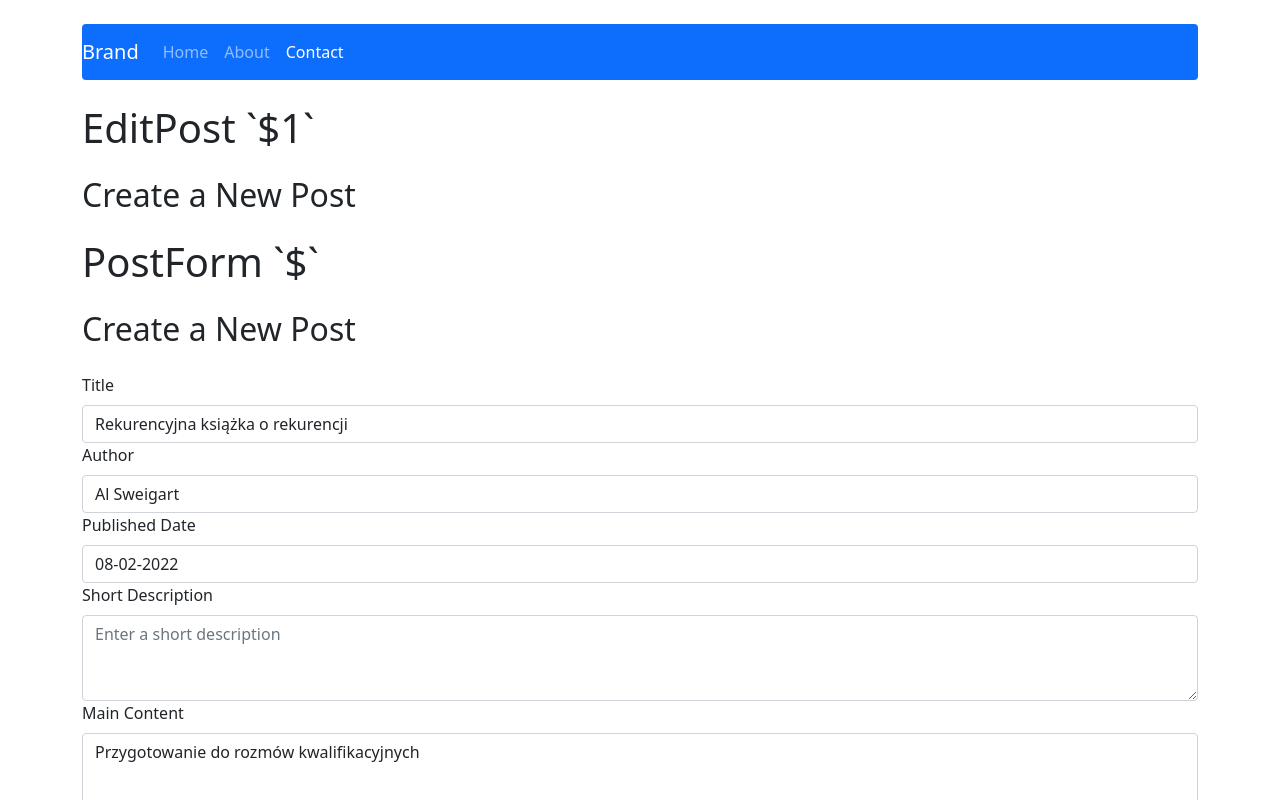
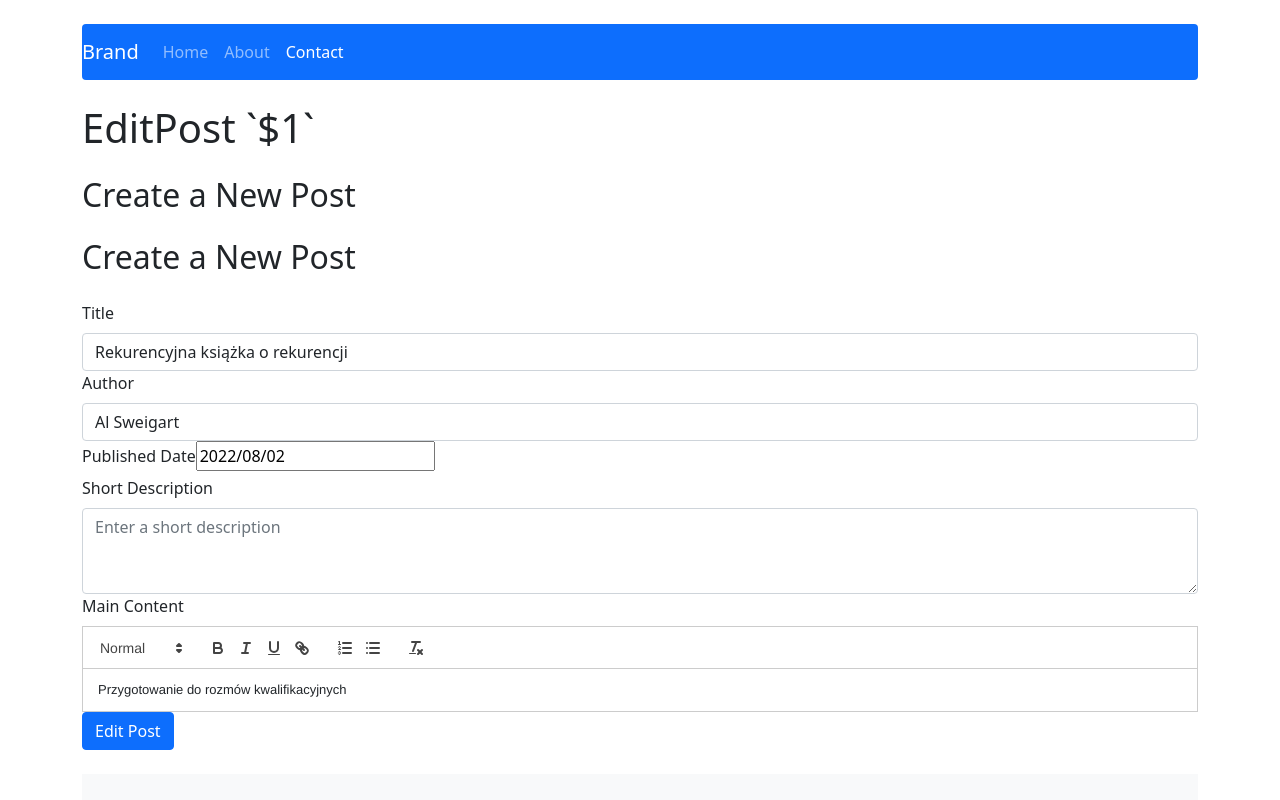
Before and after one commit to dave8git/react-crud-2024, a React (Create React App) app: page /post/edit/1 in a window 1280 px wide. Shown: the top 800 px of the page. Built offline with nearby package versions, Linux system fonts and the light colour scheme.

Commit message:
Add datePicker and ReactQill added

```diff
--- a/package.json
+++ b/package.json
@@ -9,7 +9,9 @@
     "bootstrap": "^5.1.3",
     "react": "^18.3.1",
     "react-bootstrap": "^2.8.0",
+    "react-datepicker": "^7.3.0",
     "react-dom": "^18.3.1",
+    "react-quill": "^2.0.0",
     "react-redux": "^8.1.2",
     "react-router-dom": "^6.15.0",
     "react-scripts": "5.0.1",
--- a/src/components/pages/Post.js
+++ b/src/components/pages/Post.js
@@ -53,7 +53,7 @@ const Post = props => {
 
                     </Row>
                     <Card.Subtitle className="mb-2 text-muted">{post.author} | {post.publishedDate}</Card.Subtitle>
-                    <Card.Text>{post.description}</Card.Text>
+                    <Card.Text dangerouslySetInnerHTML={{ __html: post.content }}>{post.description}</Card.Text>
                 </Card.Body>
             </Card>
         </>
--- a/src/components/pages/PostForm.js
+++ b/src/components/pages/PostForm.js
@@ -2,31 +2,35 @@ import { useParams, Navigate, useNavigate } from 'react-router-dom/dist';
 import { Form, Button } from 'react-bootstrap';
 import { useState } from 'react';
 import { propTypes } from 'react-bootstrap/esm/Image';
+import { format } from 'date-fns';
+import ReactQuill from 'react-quill';
+import DatePicker from 'react-datepicker';
+import 'react-datepicker/dist/react-datepicker.css';
+import 'react-quill/dist/quill.snow.css';
 
 const PostForm = props => {
     console.log(123, props);
-    const { listId } = useParams();
     const [title, setTItle] = useState(props.title || '');
     const [author, setAuthor] = useState(props.author || '');
-    const [publishedDate, setPublishedDate] = useState(props.publishedDate || '');
+    const [publishedDate, setPublishedDate] = useState(props.publishedDate ? new Date(props.publishedDate) : new Date());
     const [shortDescription, setShortDescription] = useState(props.description || '');
     const [content, setContent] = useState(props.content || '');
 
     const handleTitleChange = (e) => setTItle(e.target.value); // title
     const handleAuthorChange = (e) => setAuthor(e.target.value);
-    const handlePublishedDateChange = (e) => setPublishedDate(e.target.value);
+    const handlePublishedDateChange = (date) => setPublishedDate(date);
     const handleShortDescriptionChange = (e) => setShortDescription(e.target.value);
-    const handleContentChange = (e) => setContent(e.target.value);
+    const handleContentChange = (value) => setContent(value); // React Quill wymaga żeby przekazywany był jeden argument, e.target.value nie zadziała (tak jest obsługiwane przez komponent ReactQuill)
 
     const handleAction = e => {
         e.preventDefault();
-        props.action({ title, author, publishedDate, shortDescription, content });
+        const formattedDate = format(publishedDate, 'MM-dd-yyyy');
+        props.action({ title, author, publishedDate: formattedDate, shortDescription, content });
     }
 
 
     return (
         <>
-            <h1>PostForm `${listId}`</h1>
             <h2 className="my-4">Create a New Post</h2>
             <Form onSubmit={handleAction}>
                 {/* Title Field */}
@@ -44,7 +48,12 @@ const PostForm = props => {
                 {/* Published Date Field */}
                 <Form.Group controlId="formPublished">
                     <Form.Label>Published Date</Form.Label>
-                    <Form.Control type="text" value={publishedDate} onChange={handlePublishedDateChange} />
+                    {/* <Form.Control type="text" value={publishedDate} onChange={handlePublishedDateChange} /> */}
+                    <DatePicker
+                        selected={publishedDate}
+                        onChange={handlePublishedDateChange}
+                        dateFormat="yyyy/MM/dd"
+                        />
                 </Form.Group>
 
                 {/* Short Description Field */}
@@ -56,7 +65,7 @@ const PostForm = props => {
                 {/* Main Content Field */}
                 <Form.Group controlId="formMainContent">
                     <Form.Label>Main Content</Form.Label>
-                    <Form.Control as="textarea" rows={20} placeholder="Enter the main content" value={content} onChange={handleContentChange} />
+                    <ReactQuill theme="snow" value={content} onChange={handleContentChange} />
                 </Form.Group>
 
                 {/* Add Post Button */}
```
Also changed, not shown: src/image.png (added), 1 other file (tests, documents, lock files or other folders).
